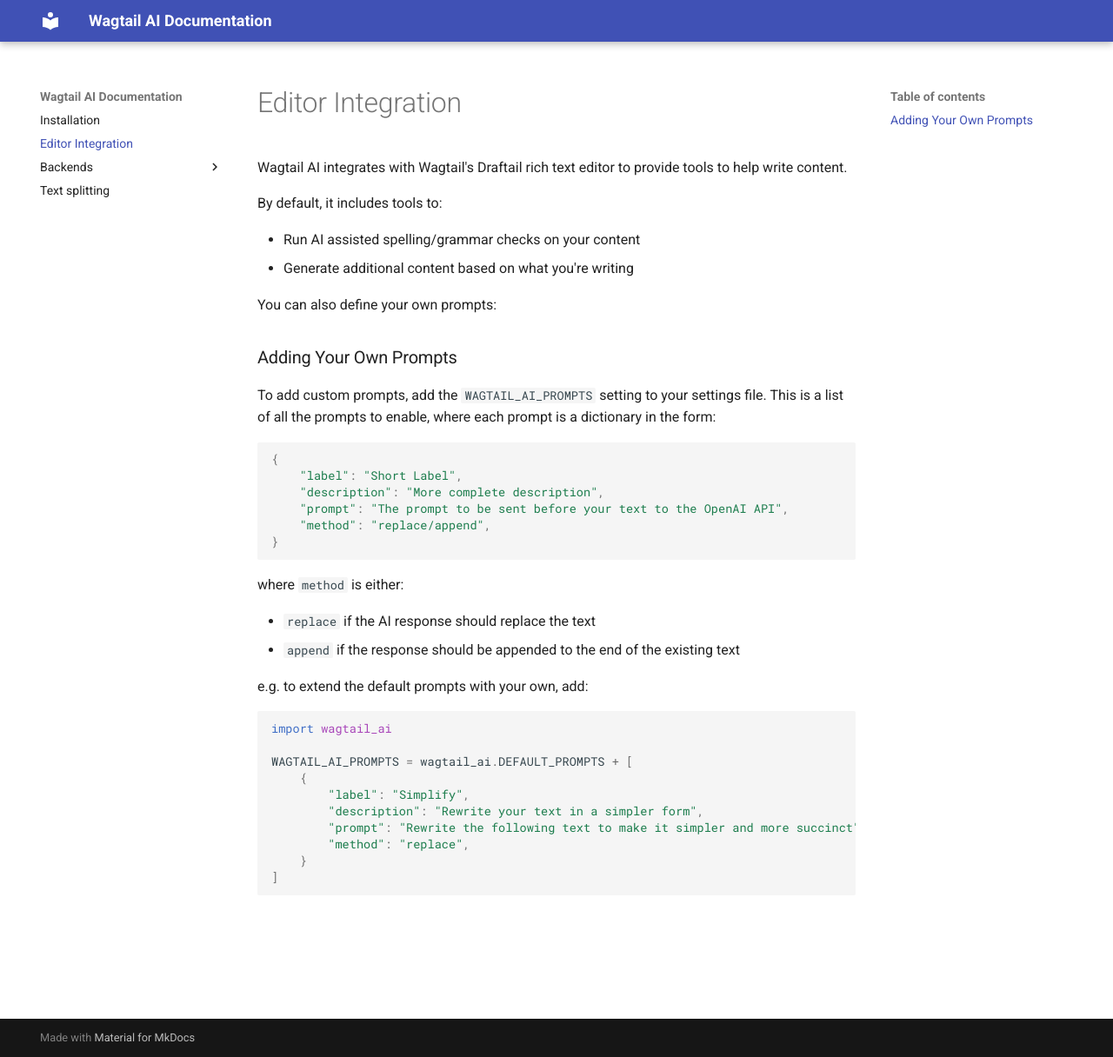
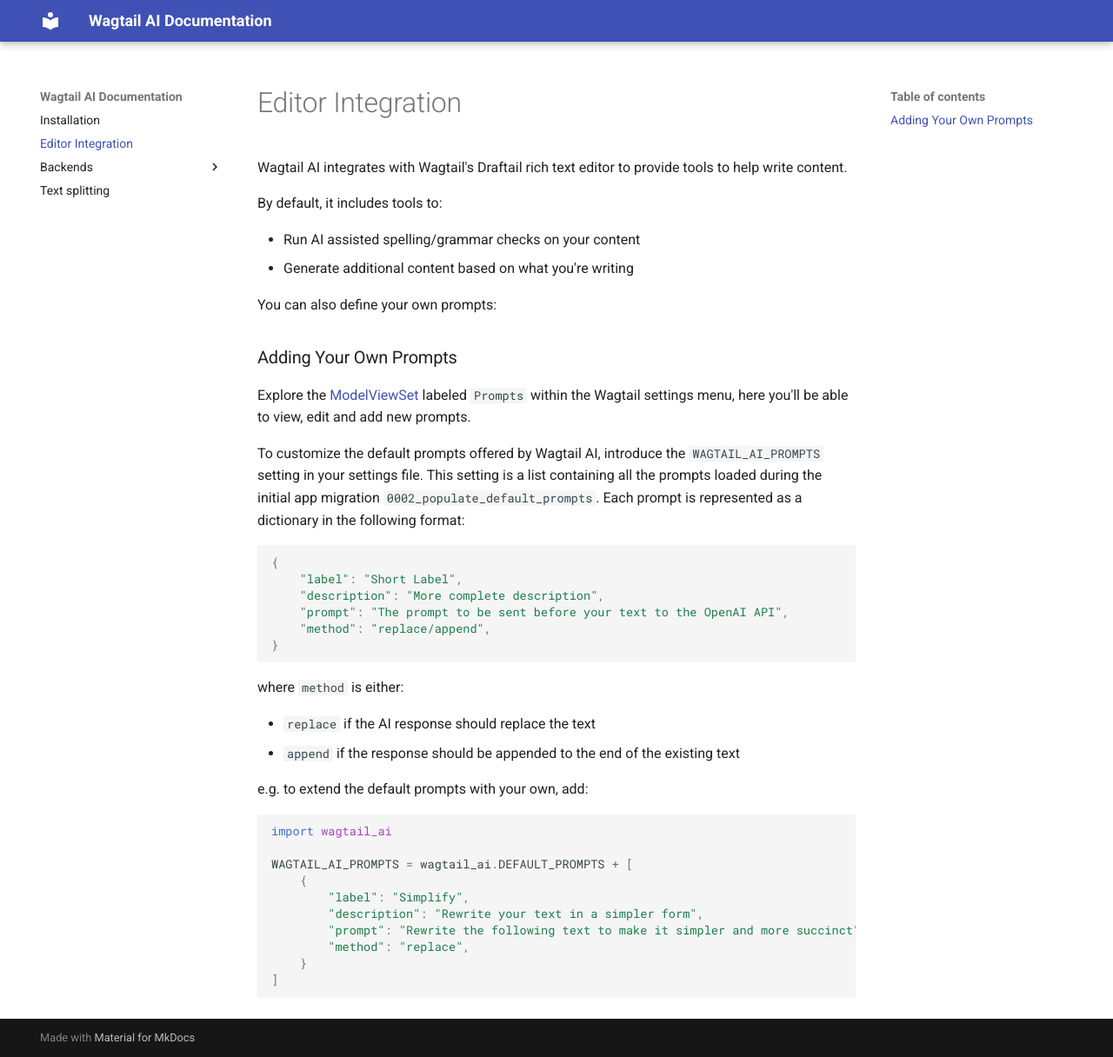
Before and after one commit to wagtail/wagtail-ai, an MkDocs documentation site: the page built from docs/editor-integration.md, in a window 1280 px wide and 1216 px high. Shown: the whole window at 87% size. Built offline with MkDocs 1.6.1 and Material for MkDocs 9.7.7, drawn with Linux system fonts in a browser that asks for light colours.

Commit message:
Update docs

````diff
--- a/docs/editor-integration.md
+++ b/docs/editor-integration.md
@@ -11,7 +11,10 @@
 
 ### Adding Your Own Prompts
 
-To add custom prompts, add the `WAGTAIL_AI_PROMPTS` setting to your settings file. This is a list of all the prompts to enable, where each prompt is a dictionary in the form:
+Explore the [ModelViewSet](https://docs.wagtail.org/en/stable/reference/viewsets.html#modelviewset) labeled `Prompts` within the Wagtail settings menu, here you'll be able to view, edit and add new prompts.
+
+
+To customize the default prompts offered by Wagtail AI, introduce the `WAGTAIL_AI_PROMPTS` setting in your settings file. This setting is a list containing all the prompts loaded during the initial app migration `0002_populate_default_prompts`. Each prompt is represented as a dictionary in the following format:
 
 ```python
 {
````
